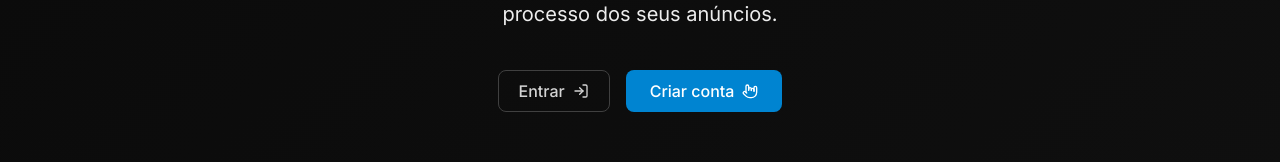
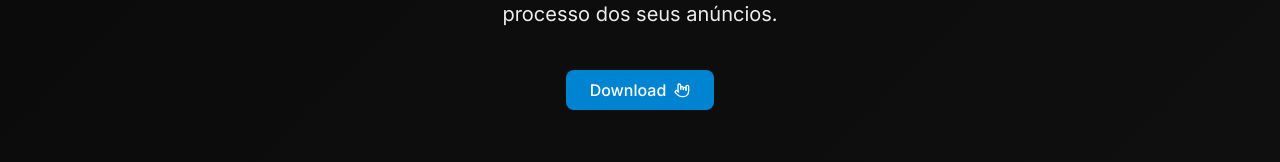
Before and after one commit to dlsecommerce/dls, a Next.js app: page / in a window 1280 px wide. Shown: the part 399-561 px from the top of the page. Built offline with nearby package versions, Linux system fonts and the light colour scheme; no server answers.

Commit message:
botão de download

```diff
--- a/src/components/inicio/HeroSection.tsx
+++ b/src/components/inicio/HeroSection.tsx
@@ -3,7 +3,7 @@
 import React, { useRef } from "react";
 import { useRouter } from "next/navigation";
 import Image from "next/image";
-import { LogIn, HandMetal } from "lucide-react";
+import { HandMetal } from "lucide-react";
 import { LoadingBar, LoadingBarRef } from "@/components/ui/loading-bar";
 import { motion } from "framer-motion";
 
@@ -11,6 +11,7 @@ const HeroSection = () => {
   const router = useRouter();
   const loadingBarRef = useRef<LoadingBarRef>(null);
 
+  // Navegação (caso precise futuramente)
   const handleNavigate = (href: string) => {
     loadingBarRef.current?.start();
     router.push(href);
@@ -19,12 +20,18 @@ const HeroSection = () => {
     }, 1500);
   };
 
+  // Função de download usando o link fornecido
+  const handleDownload = () => {
+    const link = "https://github.com/dlsecommerce/dls/releases/download/v0.1.0/DLS.Ecommerce_0.1.0_x64-setup.exe";
+    window.open(link, "_blank");
+  };
+
   return (
     <section className="min-h-screen bg-gradient-background relative overflow-hidden flex flex-col items-center justify-start">
       {/* Barra de carregamento */}
       <LoadingBar ref={loadingBarRef} />
 
-      {/* Background Effects */}
+      {/* Efeitos de background */}
       <div className="absolute inset-0 bg-grid-pattern opacity-20 pointer-events-none"></div>
 
       {/* Container principal */}
@@ -40,34 +47,18 @@ const HeroSection = () => {
           o processo dos seus anúncios.
         </p>
 
-        {/* Botões */}
-        <div className="flex flex-col sm:flex-row gap-4 justify-center mb-12 sm:mb-20 animate-slide-up">
+        {/* Botão de Download */}
+        <div className="flex justify-center mb-12 sm:mb-20 animate-slide-up">
           <motion.button
             whileHover={{
               y: -4,
               scale: 1.03,
               transition: { duration: 0.25, ease: "easeOut" },
             }}
-            onClick={() => handleNavigate("/login")}
-            className="flex items-center justify-center px-5 py-2 border border-neutral-700 rounded-lg text-[#d4d4d4] hover:text-white transition text-sm sm:text-base font-medium cursor-pointer"
-          >
-            Entrar
-            <LogIn
-              size={16}
-              className="ml-2 motion-safe:hover:animate-fade-out-in-x"
-            />
-          </motion.button>
-
-          <motion.button
-            whileHover={{
-              y: -4,
-              scale: 1.03,
-              transition: { duration: 0.25, ease: "easeOut" },
-            }}
-            onClick={() => handleNavigate("/cadastro")}
+            onClick={handleDownload}
             className="px-6 py-2 bg-sky-600 text-white rounded-lg text-sm sm:text-base font-medium flex items-center justify-center hover:bg-sky-700 transition cursor-pointer"
           >
-            Criar conta
+            Download
             <HandMetal
               size={16}
               className="ml-2 motion-safe:hover:animate-fade-out-in-y"
@@ -75,7 +66,7 @@ const HeroSection = () => {
           </motion.button>
         </div>
 
-        {/* Dashboard Preview */}
+        {/* Preview do Dashboard */}
         <div className="flex justify-center animate-slide-up mb-12 sm:mb-16 px-2">
           <Image
             src="/images/dashboard.PNG"
@@ -88,7 +79,7 @@ const HeroSection = () => {
         </div>
       </div>
 
-      {/* Bottom Gradient Fade */}
+      {/* Fade na parte de baixo */}
       <div className="absolute bottom-0 left-0 right-0 h-20 sm:h-32 bg-gradient-to-t from-background to-transparent pointer-events-none"></div>
     </section>
   );
```
